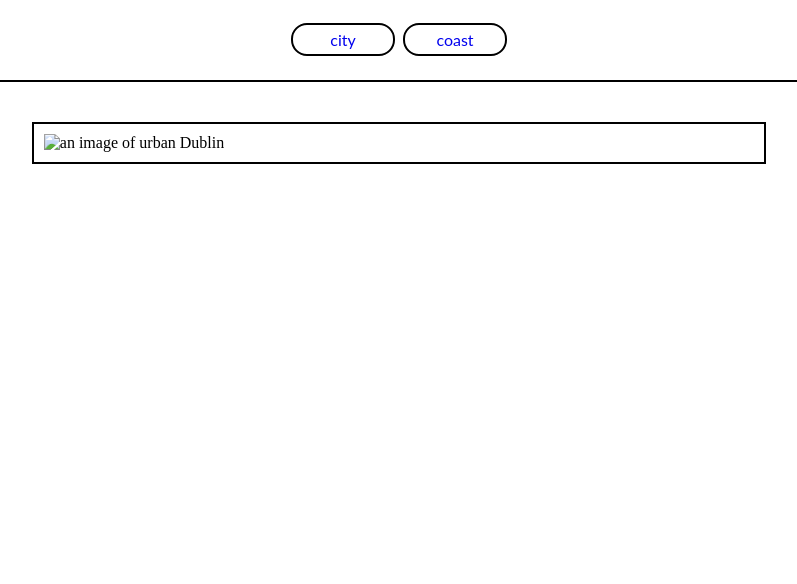
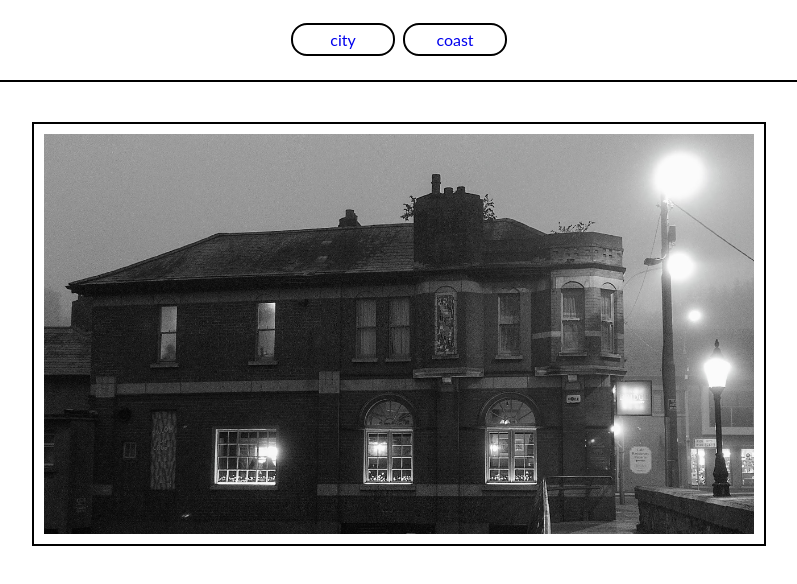
Before and after one commit to JBRobinson93/Test-Rep-2, a plain HTML site: page index.html in a window 1280 px wide. Shown: the part 62-646 px from the top of the page, without its empty margins (241-1038 px from the left). Drawn offline with Linux system fonts and the light colour scheme.

Commit message:
feat: not sure what I did

```diff
--- a/index.html
+++ b/index.html
@@ -4,7 +4,7 @@
     <meta charset="UTF-8" />
     <meta http-equiv="X-UA-Compatible" content="IE=edge" />
     <meta name="viewport" content="width=device-width, initial-scale=1.0" />
-    <link rel="stylesheet" href="assets/css/style.css">
+    <link rel="stylesheet" href="assets/CSS/style.css">
     <title>Dublin</title>
   </head>
   <body>
```
Also changed, not shown: assets/images/city.jpg (added).
